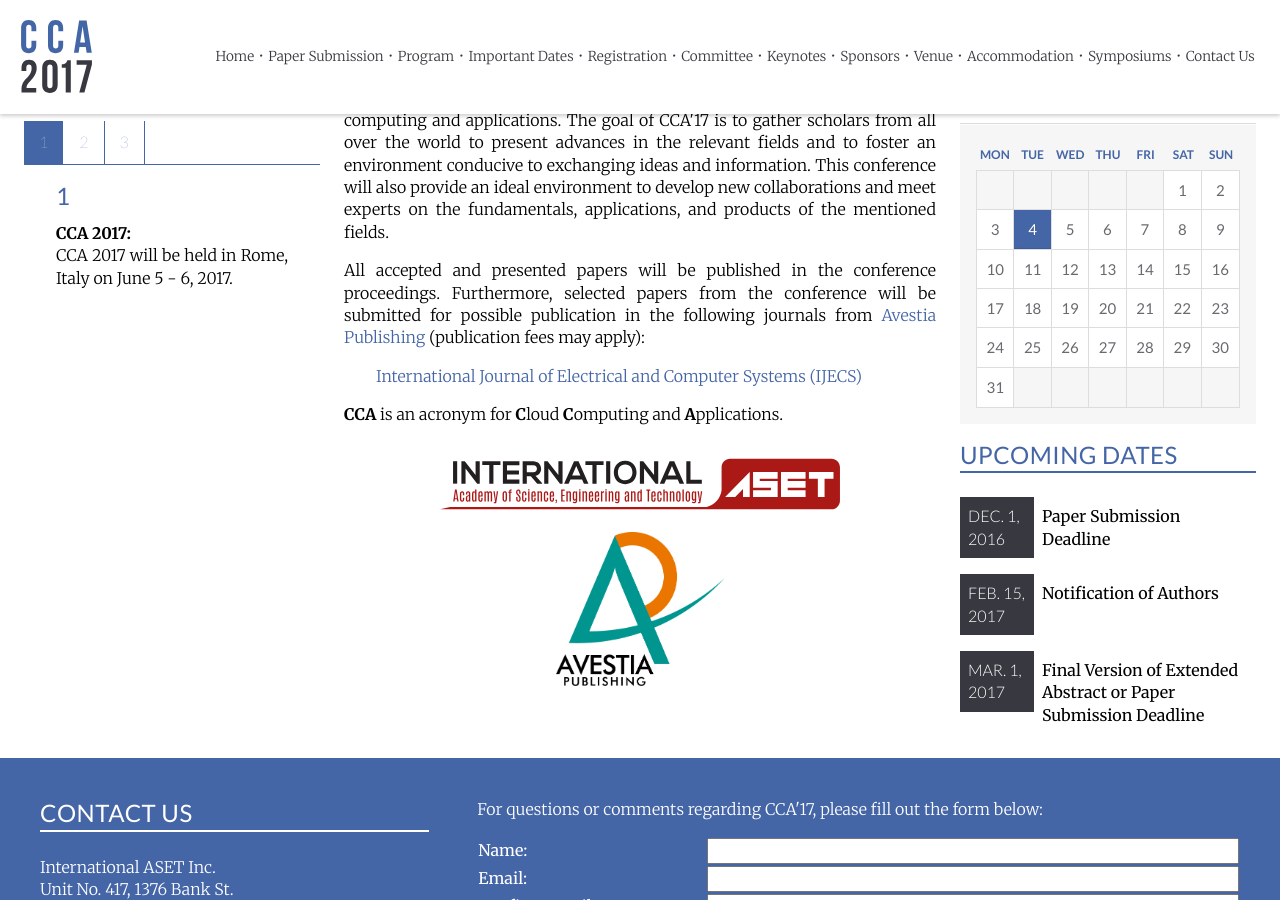
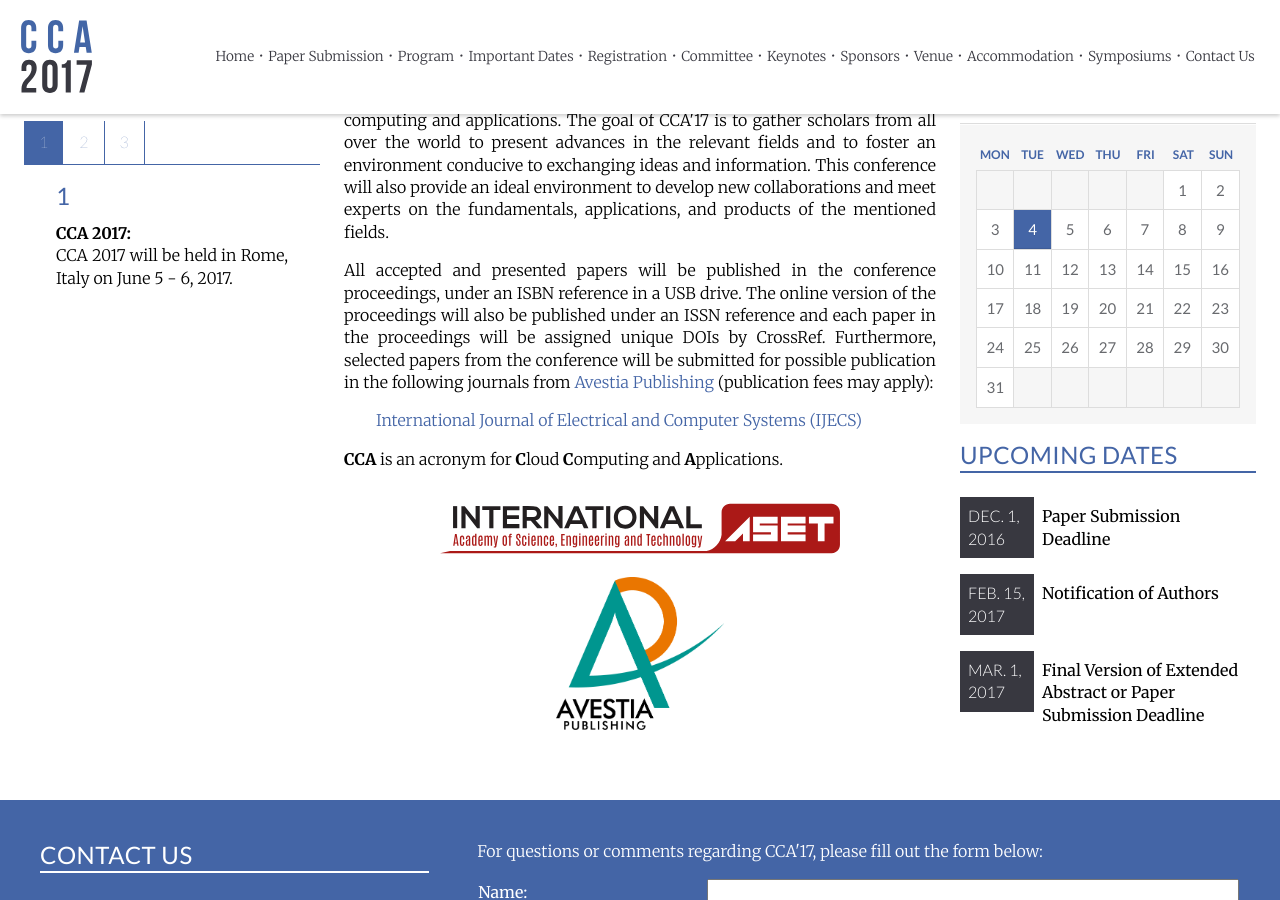
Before and after one commit to intaset/ccaconference, a Jekyll site: the page built from index.html, in a window 1280 px wide and 900 px high, scrolled down 467 px. Built offline with Jekyll 4.4.1, drawn with Linux system fonts in a browser that asks for light colours; nearby versions of some CDN libraries; Markdown is read by kramdown in place of the engine named in the settings; comment, search, counter and statistics services are not loaded.

Commit message:
added issn info

```diff
--- a/index.html
+++ b/index.html
@@ -9,7 +9,7 @@ keyword: cloud services, iaas, paas, saas, cloud infrastructures, cloud computin
   <div class="unit-spacer content">
     <p class="body">The International Conference on Cloud Computing and Applications (CCA'17) aims to become the leading annual conference in fields related to cloud computing and applications. The goal of CCA'17 is to gather scholars from all over the world to present advances in the relevant fields and to foster an environment conducive to exchanging ideas and information. This conference will also provide an ideal environment to develop new collaborations and meet experts on the fundamentals, applications, and products of the mentioned fields.</p>
 
-    <p class="body">All accepted and presented papers will be published in the conference proceedings. Furthermore, selected papers from the conference will be submitted for possible publication in the following journals from <a href="http://avestia.com/" class="body-link">Avestia Publishing</a> (publication fees may apply):</p>
+    <p class="body">All accepted and presented papers will be published in the conference proceedings, under an ISBN reference in a USB drive. The online version of the proceedings will also be published under an ISSN reference and each paper in the proceedings will be assigned unique DOIs by CrossRef. Furthermore, selected papers from the conference will be submitted for possible publication in the following journals from <a href="http://avestia.com/" class="body-link">Avestia Publishing</a> (publication fees may apply):</p>
 
 	<p class="body indent"><a href="http://ijecs.avestia.com" class="body-link">International Journal of Electrical and Computer Systems (IJECS)</a></p>
 
--- a/papers.html
+++ b/papers.html
@@ -81,7 +81,7 @@ keyword: cloud services, iaas, paas, saas, cloud infrastructures, cloud computin
 
     <p class="body">Once the reviewing process is complete, the contact author of each paper will be notified of the result by e-mail. The authors are required to follow the reviews in order to improve their paper before their final submission.</p>
 
-    <!-- <p class="body">All accepted extended abstracts, short, and full papers will be published in the proceedings, under an ISBN reference in a USB drive. Selected papers will be published in a Special Issue in the Open-Access Journal "<i>International Journal of Computer Vision, Machine Learning and Data Mining</i>" by Avestia Publishing. For more information, in regards to the journal and Avestia Publishing, please visit our website at <a href="http://avestia.com/" class="body-link">www.avestia.com</a>.</p> -->
+    <p class="body">All accepted extended abstracts, short, and full papers will be published in the proceedings, under an ISBN reference in a USB drive. The online version of the proceedings will also be published under an ISSN reference and each paper in the proceedings will be assigned unique DOIs by CrossRef. Selected papers will be published in a Special Issue in the Open-Access Journal "<i>International Journal of Electrical and Computer Systems</i>" by Avestia Publishing. For more information, in regards to the journal and Avestia Publishing, please visit our website at <a href="http://avestia.com/" class="body-link">www.avestia.com</a>.</p>
 
     <p class="body">All papers must be presented by one of the authors. At least one author <b>must</b> register for the conference and pay the fee prior to Regular Registration deadline (see <a href="../dates" class="body-link">Important Dates</a>) in order for the paper to be published in the conference proceedings and accepted in the final program.</p>
 
```
Also changed, not shown: 2 other files.
